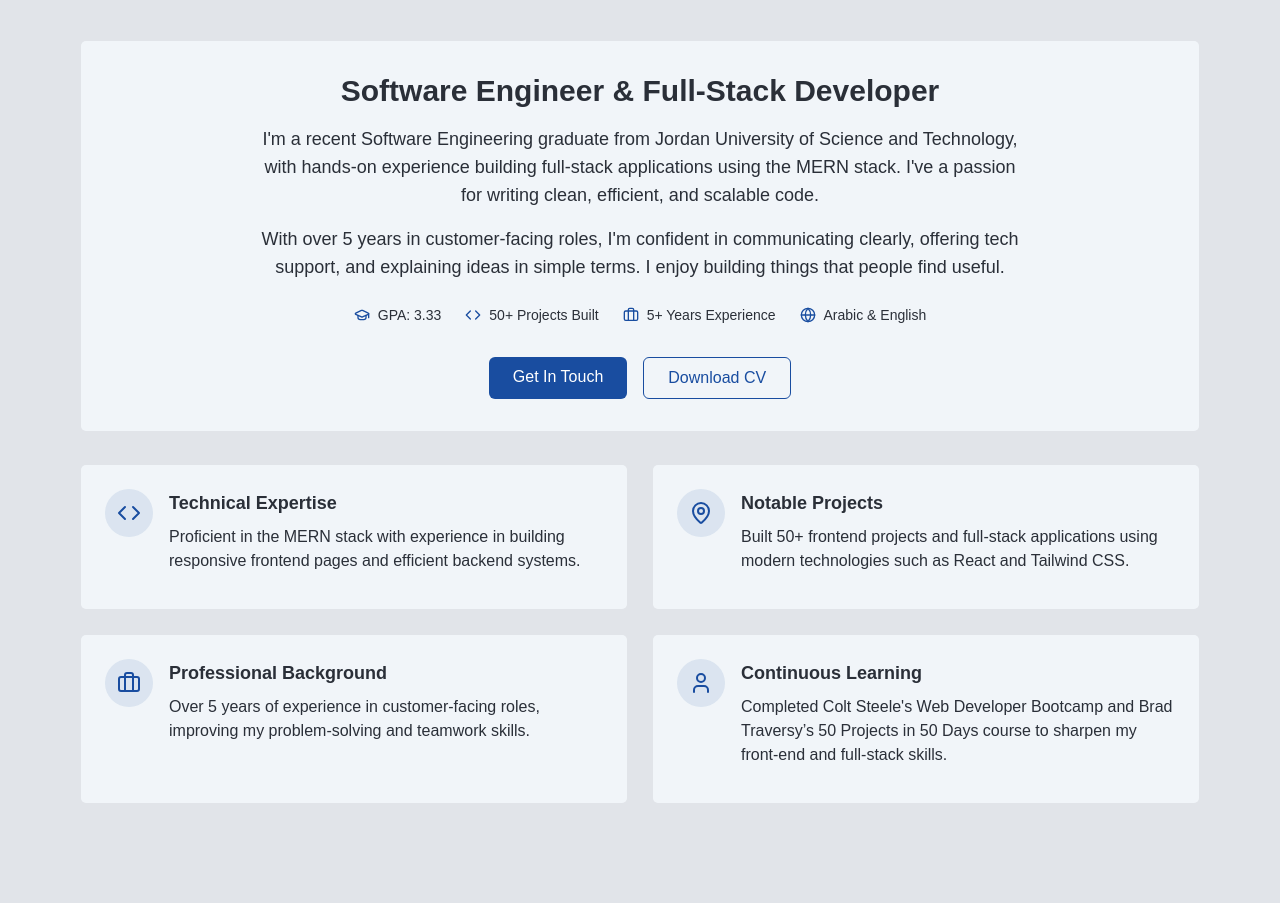
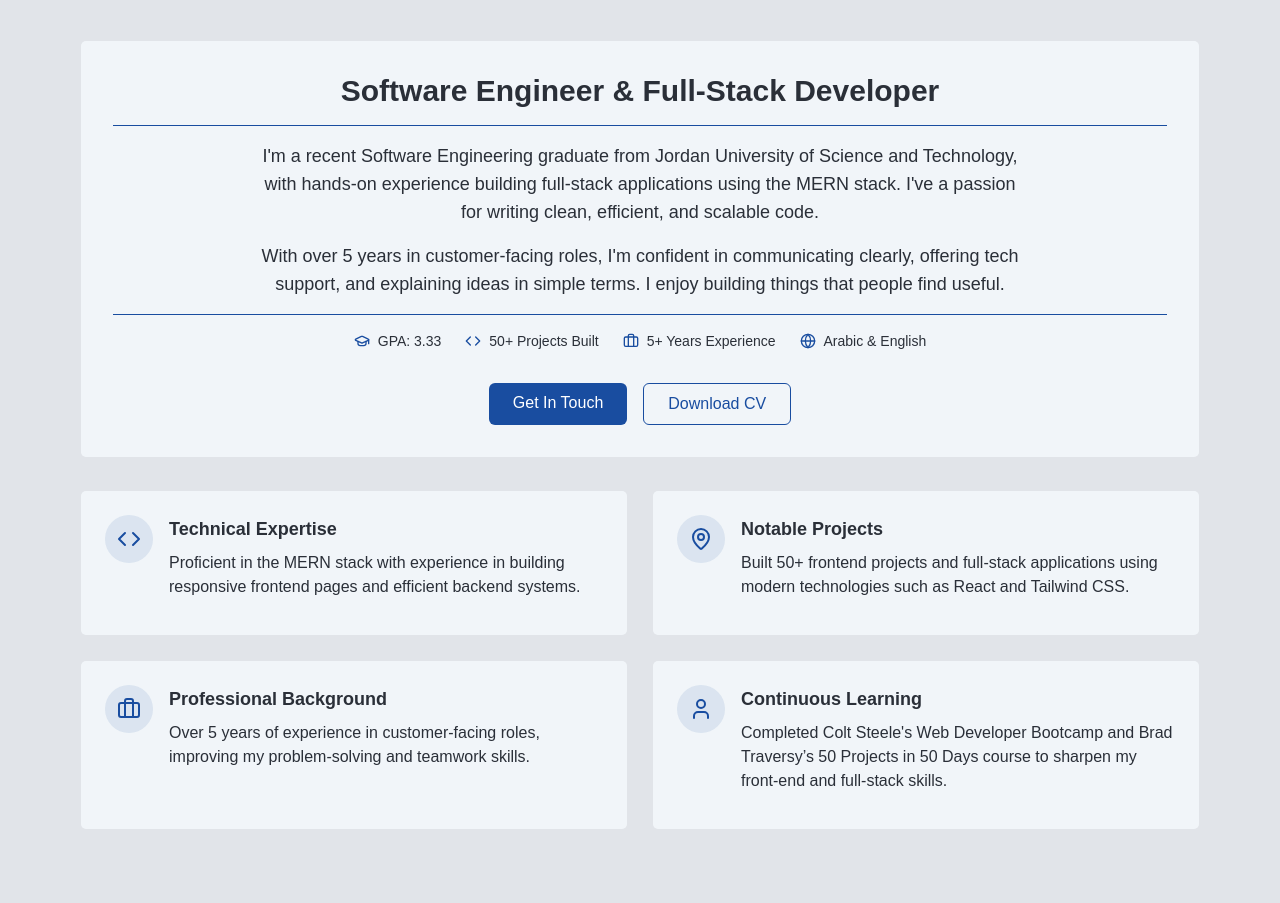
Before and after one commit to MahmoudMa2002/Mahmoud_Portfolio, a React (Vite) app: page / in a window 1280 px wide. Shown: the part 920-1823 px from the top of the page. Built offline with nearby package versions, Linux system fonts and the light colour scheme.

Commit message:
Minor style changes and fixed ios hero image issues

```diff
--- a/src/components/AboutSection.jsx
+++ b/src/components/AboutSection.jsx
@@ -13,13 +13,14 @@ export default function AboutSection() {
                     <h3 className="text-2xl md:text-4xl lg:text-3xl font-semibold mb-4">
                         Software Engineer & Full-Stack Developer
                     </h3>
+                    <hr className="border-primary mb-4" />
                     <p className="text-muted-foreground text-md md:text-lg lg:text-lg mb-4 max-w-3xl mx-auto">
                         I'm a recent Software Engineering graduate from Jordan University of Science and Technology, with hands-on experience building full-stack applications using the MERN stack. I've a passion for writing clean, efficient, and scalable code.
                     </p>
-                    <p className="text-muted-foreground text-lg mb-6 max-w-3xl mx-auto">
+                    <p className="text-muted-foreground text-md md:text-lg lg:text-lg mb-4 max-w-3xl mx-auto">
                         With over 5 years in customer-facing roles, I'm confident in communicating clearly, offering tech support, and explaining ideas in simple terms. I enjoy building things that people find useful.
                     </p>
-
+                    <hr className="border-primary mb-4" />
                     {/* Quick Stats */}
                     <div className="flex flex-wrap justify-center gap-6 mb-8">
                         <div className="flex items-center gap-2 text-sm">
--- a/src/index.css
+++ b/src/index.css
@@ -161,30 +161,22 @@
   }
 }
 
-.bg-gradient-background {
-  background: linear-gradient(90deg, var(--background) 0%, var(--backgroundGrad) 100%);
-  background-size: 200% 200%;
-  animation: gradientShift 8s ease infinite;
-}
-
-@layer utilities {
-  .main-button:hover {
-    box-shadow: 0 0 10px var(--primary);
-  }
-}
-
 @layer utilities {
   .hero-background {
     @apply absolute inset-0 bg-cover bg-center transition-all duration-500;
     background-image: url('/background/hero-light.jpg');
-    background-attachment: fixed;
   }
 
   .dark .hero-background {
     background-image: url('/background/hero-dark.jpg');
   }
+
+  @media (hover: hover) and (pointer: fine) {
+    .hero-background {
+      background-attachment: fixed;
+    }
+  }
 }
-
 
 #root {
   max-width: 100%;
```
